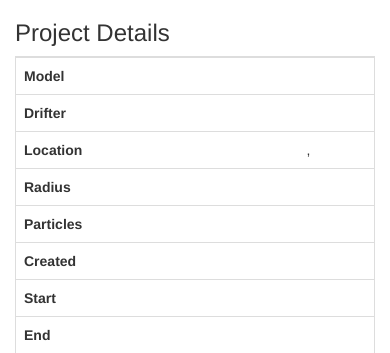
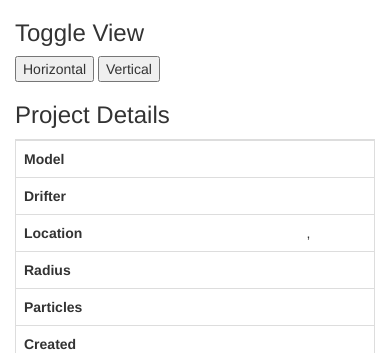
Before and after one commit to alpari01/msi-adrift, a Flask app: template webapp/templates/project.html in a window 390 px wide; the page is wider, and only the part inside the window is pictured. Shown: the part 712-1065 px from the top of that part. Run offline with Flask 3, Linux system fonts and the light colour scheme; the template is opened without the code that fills it, so the values that code supplies are empty; some libraries are stand-ins or nearby versions.

Commit message:
OpenOil: add 2d vertical movement api to display simulation result on page.

```diff
--- a/webapp/templates/project.html
+++ b/webapp/templates/project.html
@@ -38,6 +38,16 @@
         }
         </style>
         <script>
+            function showHorizontal() {
+                document.getElementById("play_map").style.display = "block";
+                document.getElementById("play_vertical").style.display = "none";
+            }
+
+            function showVertical() {
+                document.getElementById("play_map").style.display = "none";
+                document.getElementById("play_vertical").style.display = "block";
+            }
+
             $.fn.editable.defaults.mode = 'inline';
             let map = undefined;
             let controlLayer = undefined;
@@ -54,10 +64,21 @@
                   $('#sim-data-rows').append(newDiv);
                 }
               $.ajax({
-                  url: "plots/oil_budget.png",
+                  url: window.location.href.replace(/\/project(?!.*\/project)/, "/plots/oil_budget.png"),
                   type: 'HEAD',
                   success: function () {
                       createNewImageDivBlock("/plots/oil_budget.png");
+                  }
+              });
+              $.ajax({
+                  url: window.location.href.replace(/\/project(?!.*\/project)/, "/plots/vertical_movement.gif"),
+                  type: 'HEAD',
+                  success: function () {
+                      let imgSrc = window.location.href.replace(/\/project(?!.*\/project)/, "/plots/vertical_movement.gif");
+                      $('#play_vertical').html('<img src="' + imgSrc + '" style="width: 100%; height: 80%;">');
+                  },
+                  error: function () {
+                      $('#play_vertical').html('<p>Error: Failed to load the GIF. Did you tick "Free Particles" checkbox?</p>');
                   }
               });
               $.ajax({url: "context.json", cache: false}).done(function(data){
@@ -108,7 +129,11 @@
             </div>
             <div class="row">
                 <div id="play_map" class="map col-md-9"></div>
+                <div id="play_vertical" class="map col-md-9" style="display: none;"></div>
                 <div class='col-md-3'>
+                    <h3>Toggle View</h3>
+                    <button onclick="showHorizontal()">Horizontal</button>
+                    <button onclick="showVertical()">Vertical</button>
                     <h3>Project Details</h3>
                     <div class='table-responsive'>
                         <table class="table">
@@ -118,6 +143,7 @@
                             <tr><th class="text-left">Radius</th><td id="ctx_radius"></td></tr>
                             <tr><th class="text-left">Particles</th><td id="ctx_particles_amount"></td></tr>
                             {% if model.endswith('_openoil') %}
+                            <tr><th class="text-left">Free Particles</th><td id="ctx_is_free_particles"></td></tr>
                             <tr><th class="text-left">Oil Amount</th><td id="ctx_oil_amount"></td></tr>
                             {% endif %}
                             <tr><th class="text-left">Created</th><td id="ctx_created_time"></td></tr>
```
